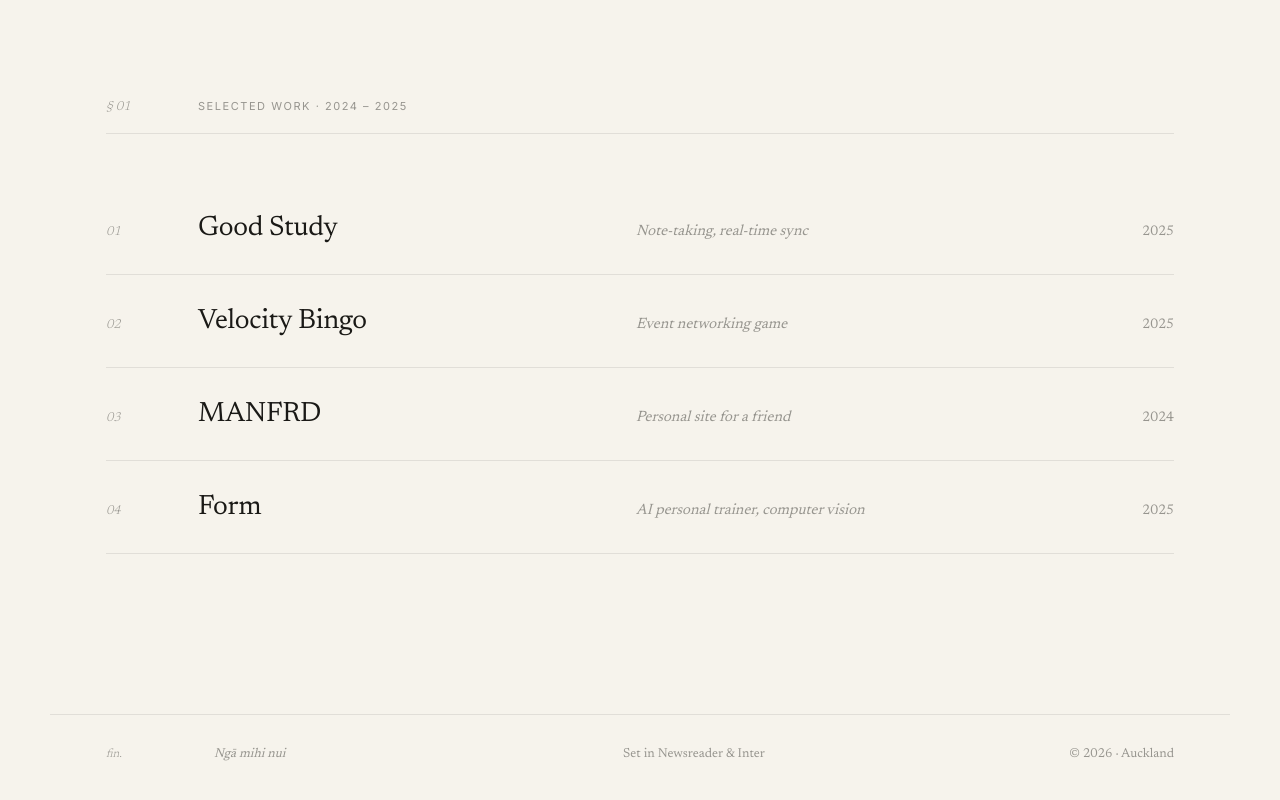
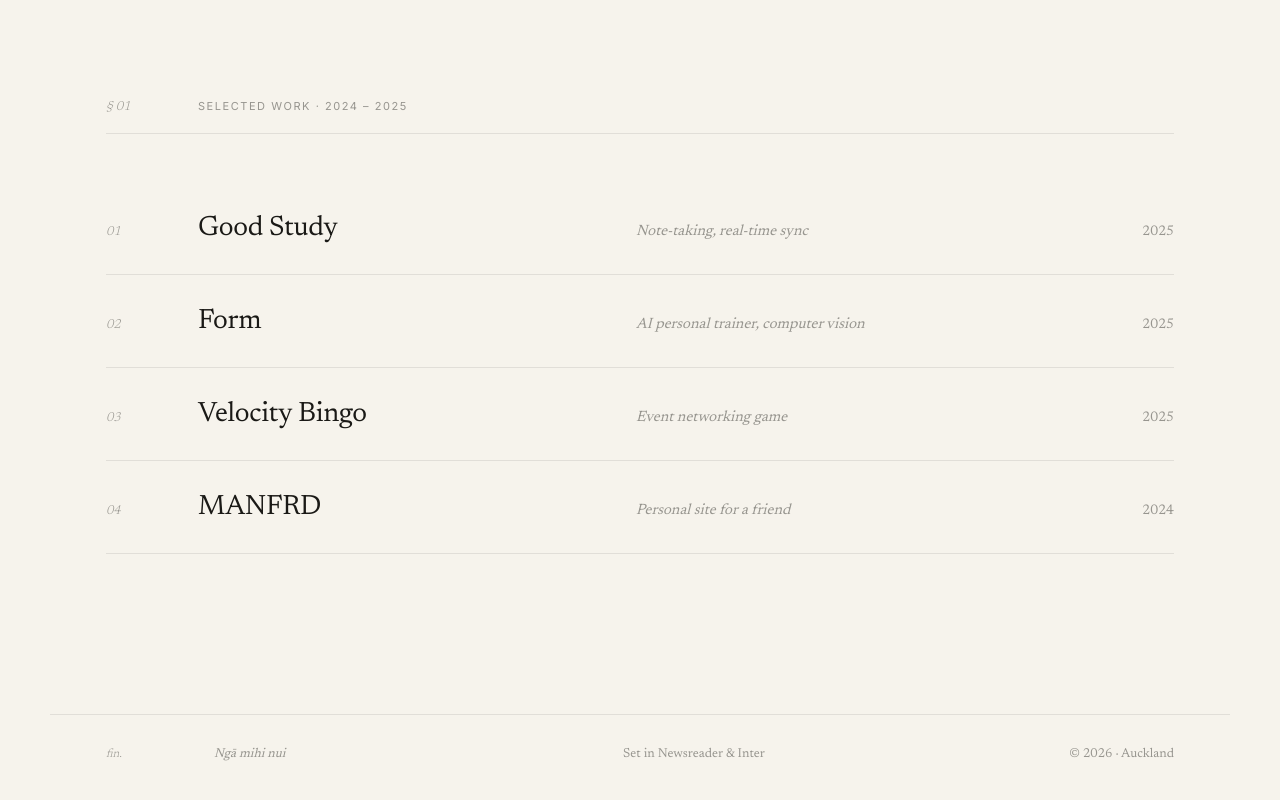
Before and after one commit to cc0b/portfolio, a Next.js app: page / in a window 1280 px wide. Shown: the part 709-1509 px from the top of the page. Built offline with nearby package versions, Linux system fonts and the light colour scheme.

Commit message:
added form demo

```diff
--- a/src/app/page.tsx
+++ b/src/app/page.tsx
@@ -8,9 +8,9 @@ import { SERIF, SANS } from '@/lib/typography'
 
 const projects = [
   { id: 1, name: 'Good Study', tag: 'Note-taking, real-time sync', year: '2025' },
-  { id: 2, name: 'Velocity Bingo', tag: 'Event networking game', year: '2025' },
-  { id: 3, name: 'MANFRD', tag: 'Personal site for a friend', year: '2024' },
-  { id: 4, name: 'Form', tag: 'AI personal trainer, computer vision', year: '2025' },
+  { id: 2, name: 'Form', tag: 'AI personal trainer, computer vision', year: '2025' },
+  { id: 3, name: 'Velocity Bingo', tag: 'Event networking game', year: '2025' },
+  { id: 4, name: 'MANFRD', tag: 'Personal site for a friend', year: '2024' },
 ]
 
 export default function Home() {
```
Also changed, not shown: src/app/projects/page.tsx (+11 -11 lines).
